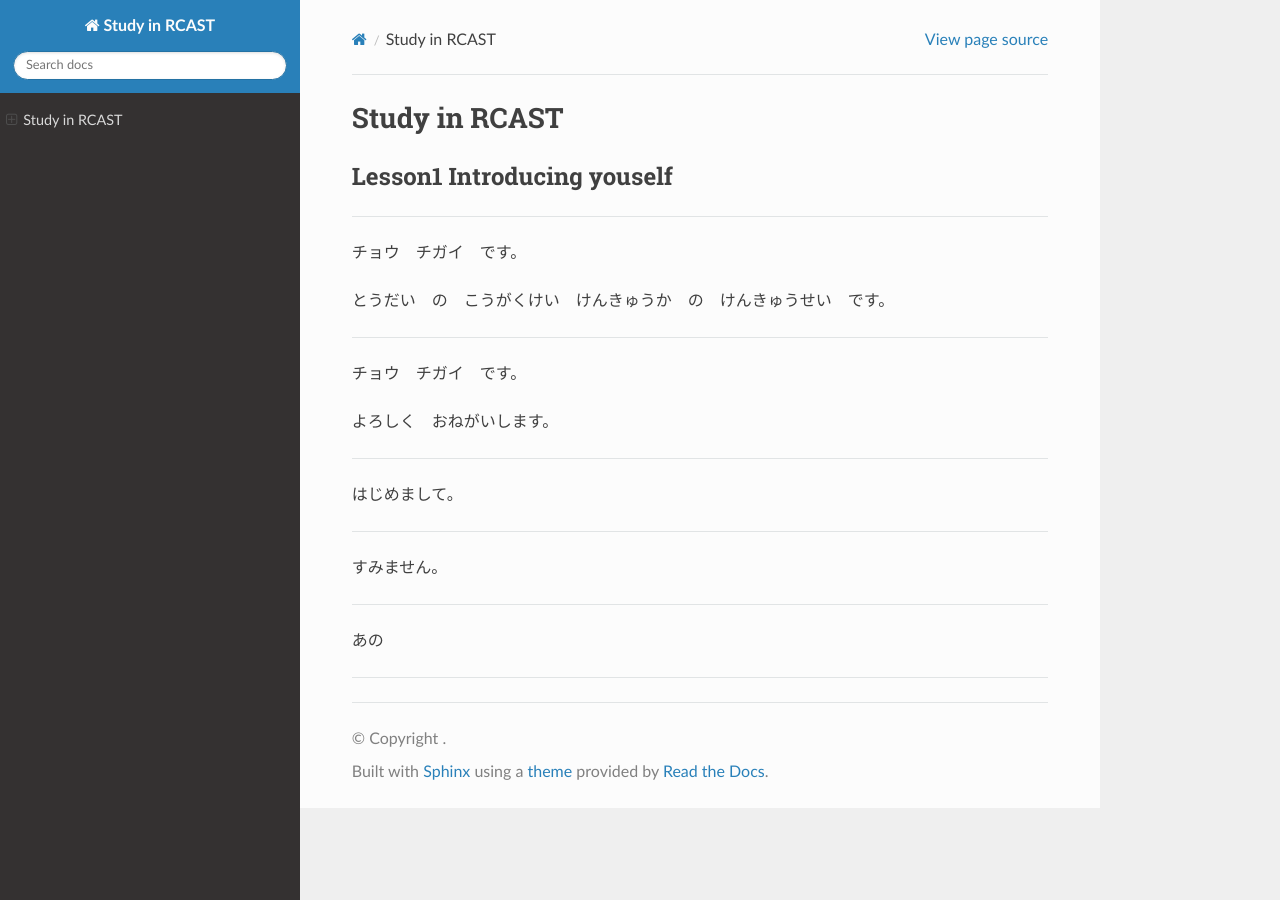
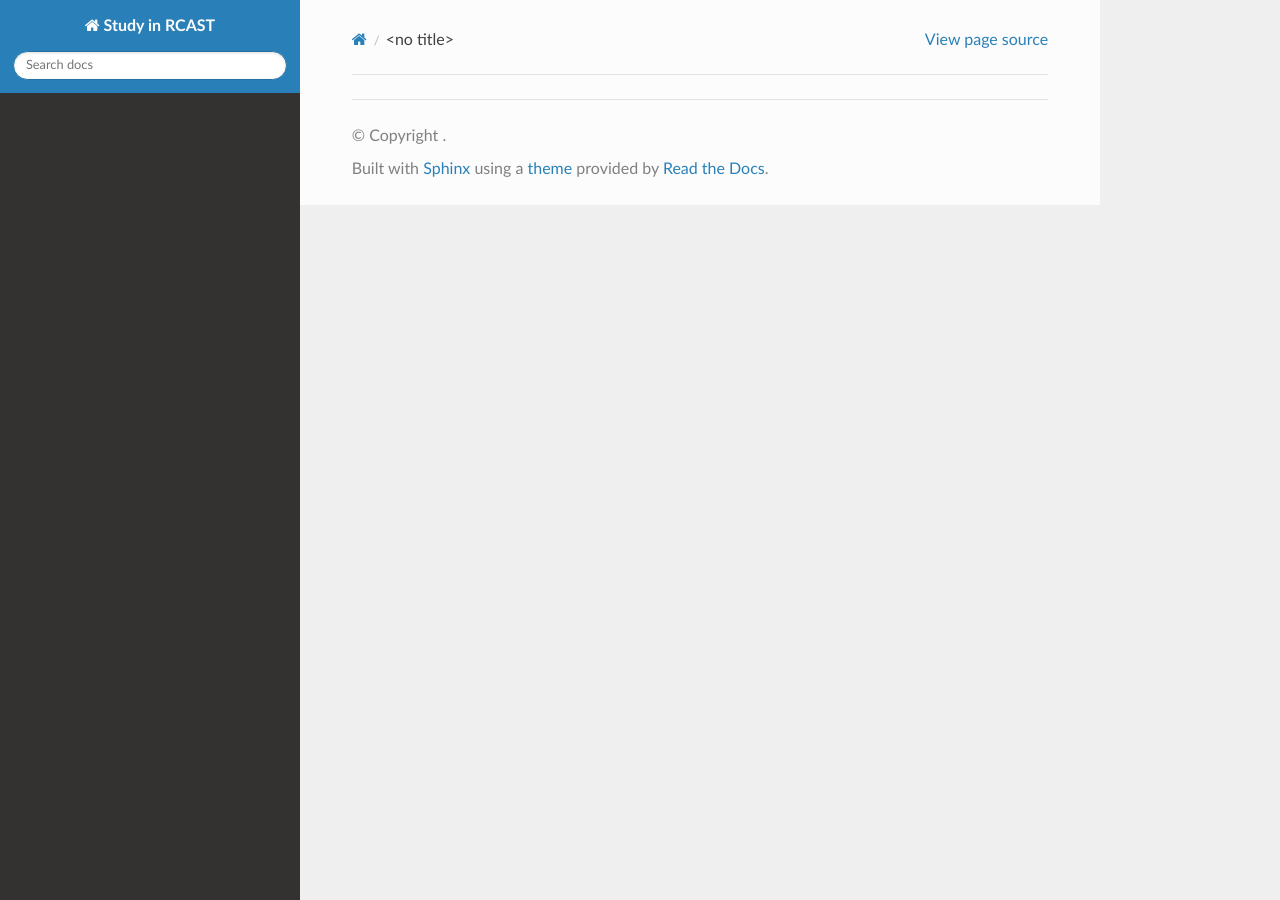
Before and after one commit to lovewhisper/StudyInLDA, a Sphinx documentation site: the page built from docs/index.rst, in a window 1280 px wide. Built offline with Sphinx 7.4.7 and the Read the Docs theme 2.0.0, drawn with Linux system fonts in a browser that asks for light colours; pages that are not in the unit, such as notebooks, are missing from menus.

Commit message:
202310191142

```diff
--- a/docs/index.rst
+++ b/docs/index.rst
@@ -1,35 +1,4 @@
-Study in RCAST
-===========
-
-Lesson1 Introducing youself
-^^^^^^^^^^^^^^^^^^^^^^^^^^^^^^^^^^^^^^^^^^^^^^^^
-
-----
-
-チョウ　チガイ　です。
-
-とうだい　の　こうがくけい　けんきゅうか　の　けんきゅうせい　です。
-
-----
-
-チョウ　チガイ　です。
-
-よろしく　おねがいします。
-
-----
-
-はじめまして。
-
-----
-
-すみません。
-
-----
-
-あの
-
-----
-
 .. toctree::
+   :maxdepth: 2
 
    01_LanguageStudy/012_Japanese/012001_Lesson1
```
